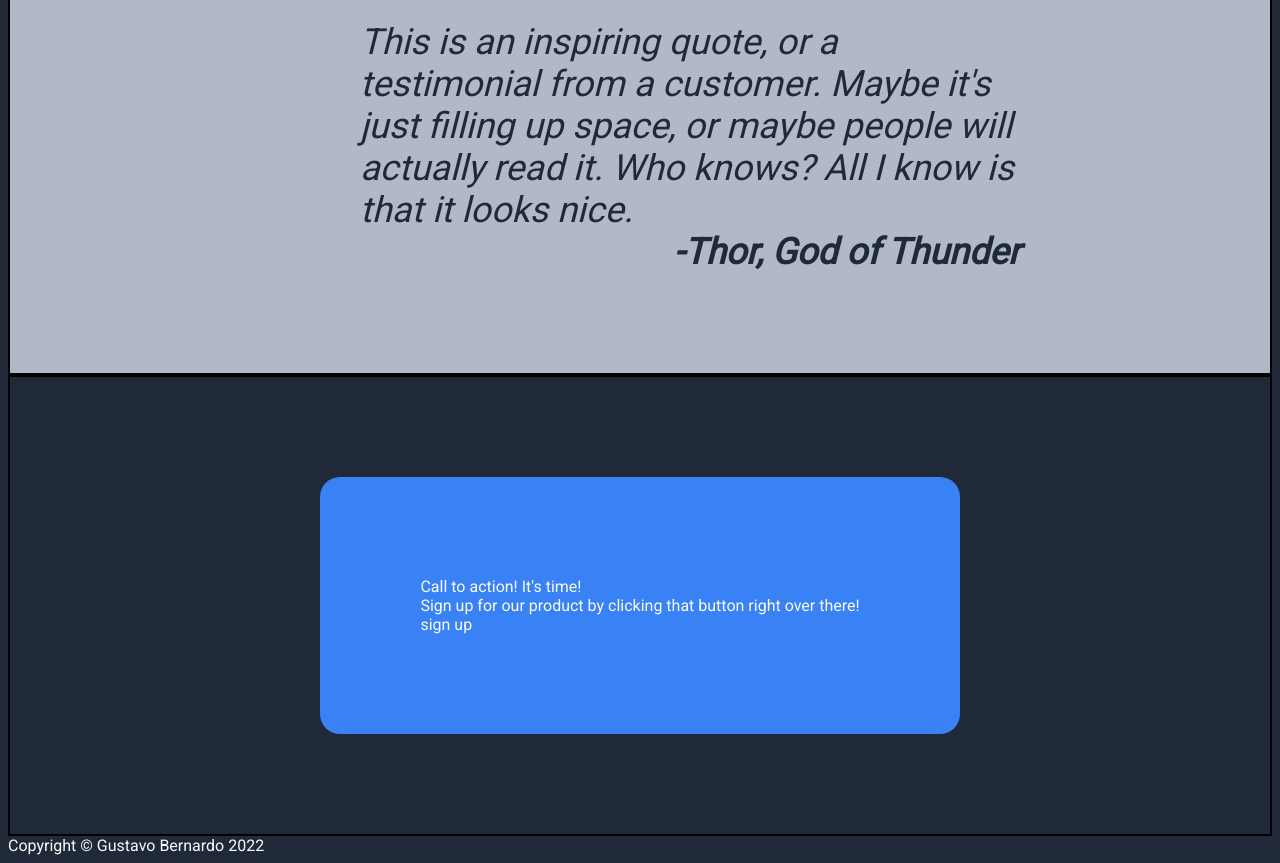
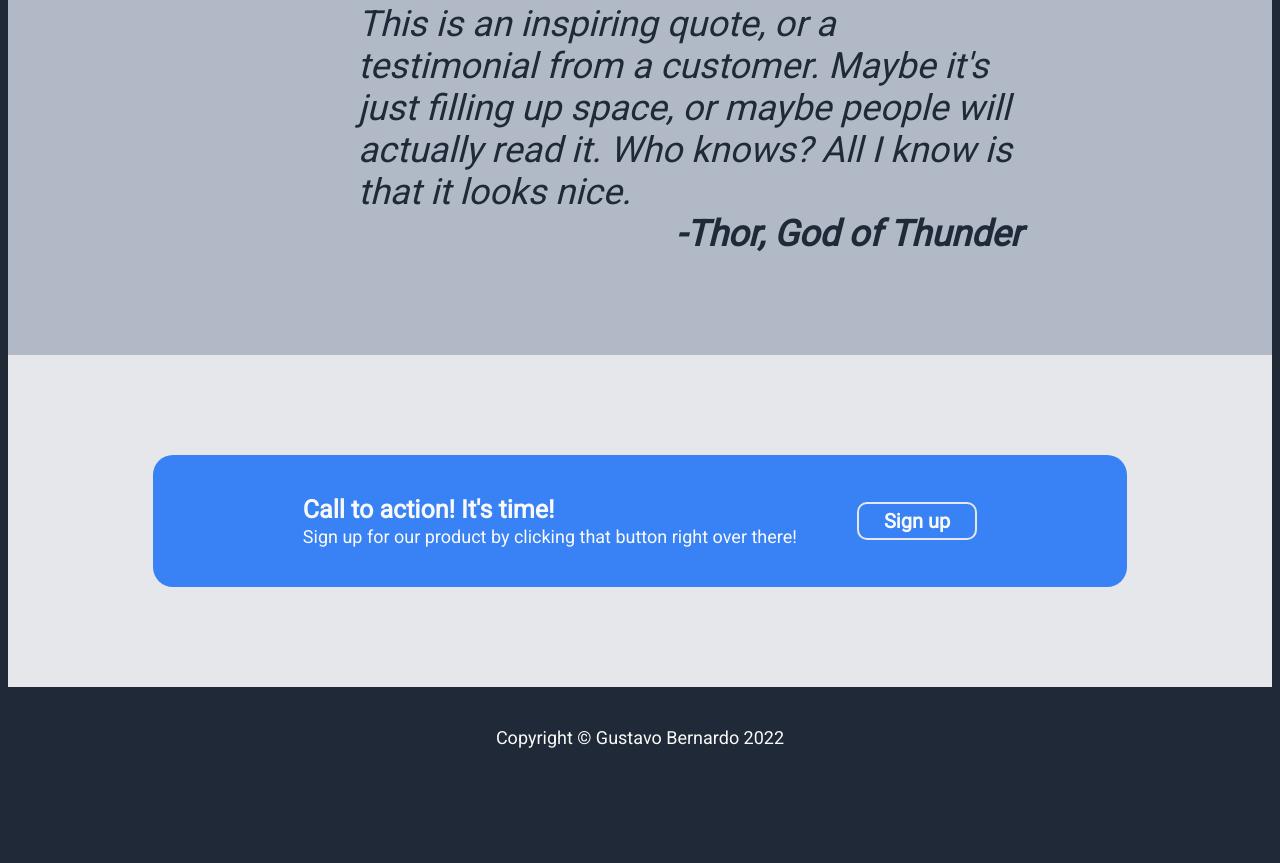
Before and after one commit to GustavoHenriqueBernardoo/project-landing_page, a plain HTML site: page index.html in a window 1280 px wide. Shown: the part 1100-1963 px from the top of the page. After the commit the page ends 1896 px from the top, so only its background shows below. Drawn offline with Linux system fonts and the light colour scheme.

Commit message:
Finally! Just finish everything! set everything within a flex-box, arrange the call to action and sign up buttom section, put the footer in the right spot as well using flex-box of course. And last but not least, remove all the black borders of the website... It was about time, I just put it there just to make my life easier.

```diff
--- a/css/style.css
+++ b/css/style.css
@@ -14,15 +14,15 @@ body, button {
     color:#F9FAF8;
     background-color: #1F2937;
 }
-ul, .subtext {
+ul, .subtext, a {
     color: #E5E7EB;
     font-size:18px;
     padding-bottom: 20px;
 }
-.header, .middle, .container-body, .quote, .bottom, .image {
+/* .header, .middle, .container-body, .quote, .bottom, .image {
     border: 2px solid black;
 
-}
+} */
 
 .header {
     color:white;
@@ -44,7 +44,10 @@ ul, .subtext {
 ul {
     display: flex;
     list-style-type: none;
-    gap:15;
+    gap:15px;
+}
+a {
+    text-decoration:none;
 
 }
 
@@ -96,7 +99,7 @@ button{
     border: 0px;
 }
 button:hover{
-    background-color:rgb(31, 26, 80);
+    background-color:#156bf5;
 }
 
 /* MIDDLE OR INFORMATION SECTION ------------------*/
@@ -157,6 +160,7 @@ button:hover{
 }
 /* Bottom section ------------------------------ */
 .bottom {
+    background-color:#E5E7EB;
     display: flex ;
     flex-direction:column;
     justify-content: center;
@@ -164,9 +168,58 @@ button:hover{
     }
 .container-bottom {
     display: flex;
-    flex-direction: column;
+    justify-content:center;
+    align-items:center;
     background-color: #3882F6;
     border-radius: 20px;
-    padding: 100px;
+    padding: 40px 150px;
     margin: 100px;
 }
+#container-text-bottom{
+
+    flex:1;
+    margin-right: 60px;
+}
+.bottom-text1 {
+    font-size:25px;
+    font-weight:bold;
+    padding-bottom:2px;
+}
+.bottom-text2 {
+    font-size:18px;
+
+
+}
+.buttom-bottom{
+    display:flex;
+    justify-content:flex-end;
+    align-items:center;
+
+}
+/* .buttom-bottom  {
+
+    flex-basis: 5em;
+
+
+} */
+.buttom-bottom buttom{
+    border:2px solid #E5E7EB;
+    padding: 5px 25px;
+    border-radius: 10px;
+    /* font-size: 20px; */
+    font-size: 20px;
+    font-weight: bold;
+}
+.buttom-bottom buttom:hover{
+    background-color: #156bf5;
+}
+
+
+/* footer section ------------------------------ */
+.footer {
+    display: flex;
+    justify-content: center;
+    align-items: center;
+    padding: 40px;
+    font-size: 18px;
+}
--- a/index.html
+++ b/index.html
@@ -18,8 +18,9 @@
                 <!-- Here I have to put links -->
 
                 <li> <a href="#">Header link one</a> </li>
-                <li>Header link two</li>
-                <li>Header link three</li>
+                <li> <a href="#">Header link two</a> </li>
+                <li> <a href="#">Header link three</a> </li>
+
             </ul>
         </div>
     </div>
@@ -69,9 +70,13 @@
     </div>
     <div class="bottom">
         <div class="container-bottom">
-            <div class="bottom-text">Call to action! It's time!</div>
-            <div class="bottom-text">Sign up for our product by clicking that button right over there!</div>
-            <buttom>sign up</buttom>
+            <div id="container-text-bottom">
+                <div class="bottom-text1">Call to action! It's time!</div>
+                <div class="bottom-text2">Sign up for our product by clicking that button right over there!</div>
+            </div>
+            <div class="buttom-bottom">
+                <buttom>Sign up</buttom>
+            </div>
         </div>
     </div>
     <div class="footer">
```
